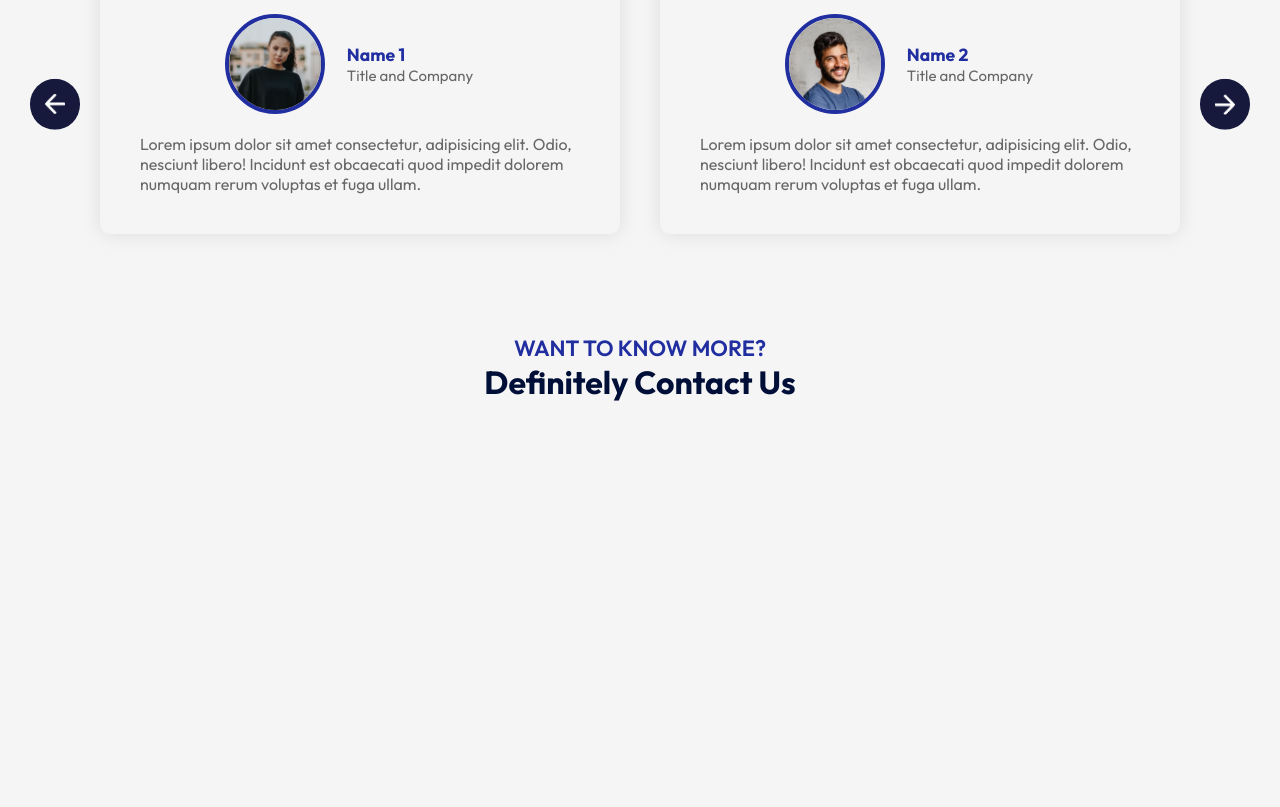
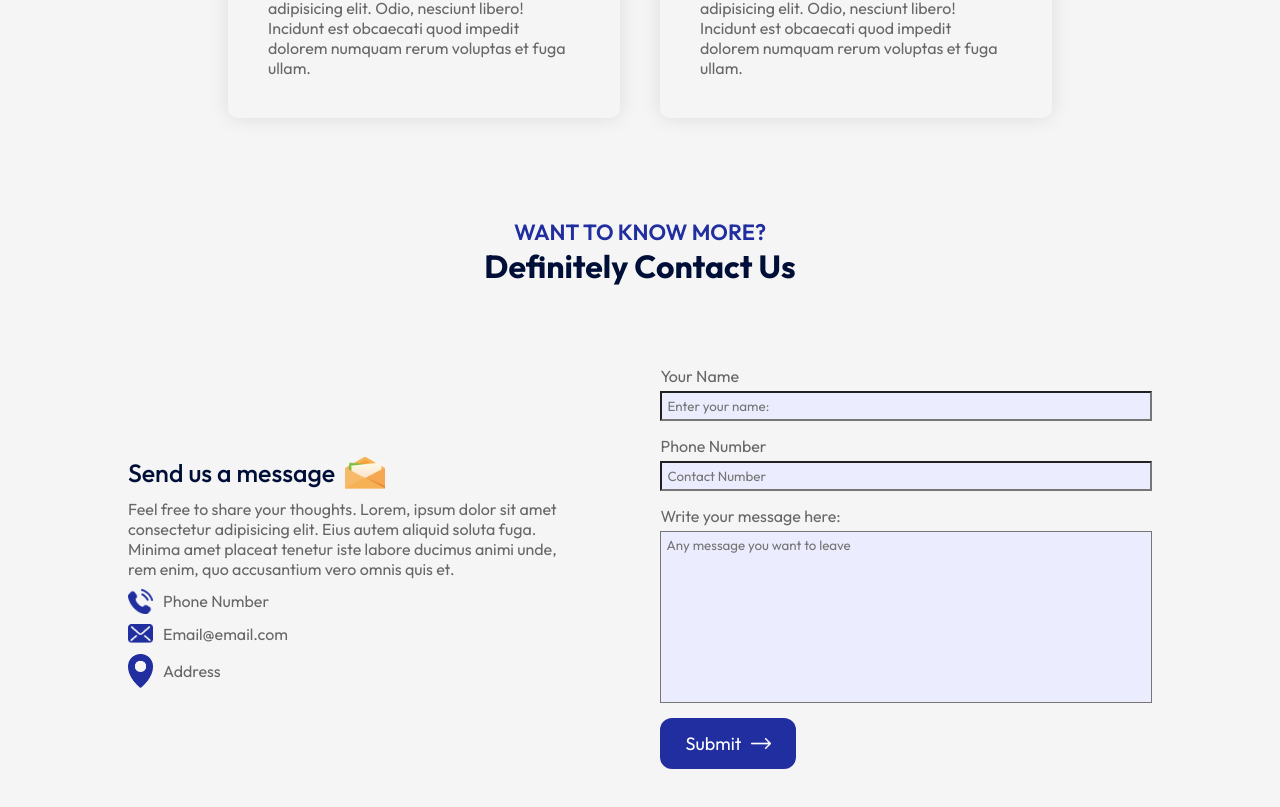
Before and after one commit to ashish5255/SchoolBuddy, a React (Vite) app: page / in a window 1280 px wide. Shown: the part 2804-3611 px from the top of the page. Before the commit the page ends 3236 px from the top, so only its background shows below. Built offline with nearby package versions, Linux system fonts and the light colour scheme.

Commit message:
Add contact section fix sizing

```diff
--- a/src/App.jsx
+++ b/src/App.jsx
@@ -6,6 +6,7 @@
 import About from "./components/About/About";
 import Campus from "./components/Campus/Campus";
 import Testimonials from "./components/Testimonials/Testimonials";
+import Contact from "./components/Contact/Contact";
 const App = () => {
   return (
     <div>
@@ -24,7 +25,9 @@
 
       <Title title1="Testimonials" title2="Words From Our Students" />
       <Testimonials />
+
       <Title title1="Want to know more?" title2="Definitely Contact Us" />
+      <Contact />
     </div>
   );
 };
--- a/src/components/About/About.css
+++ b/src/components/About/About.css
@@ -3,7 +3,7 @@
   display: flex;
   align-items: center;
   justify-content: space-between;
-  width: 90%;
+  width: 72%;
 }
 
 .about-left {
--- a/src/components/Campus/Campus.css
+++ b/src/components/Campus/Campus.css
@@ -1,6 +1,6 @@
 .campus {
   margin: 80px auto;
-  width: 90%;
+  width: 72%;
   text-align: center;
 }
 
--- /dev/null
+++ b/src/components/Contact/Contact.css
@@ -0,0 +1,60 @@
+.Contact {
+  margin: 80px auto;
+  display: flex;
+  align-content: center;
+  justify-content: space-between;
+  align-items: center;
+  width: 80%;
+}
+.contact-col {
+  flex-basis: 48%;
+  color: #676767;
+}
+.contact-col h3 {
+  color: #000f38;
+  font-weight: 500;
+  font-size: 25px;
+  display: flex;
+  align-items: center;
+  margin-bottom: 10px;
+}
+
+.contact-col h3 img {
+  width: 40px;
+  margin: 0 10px;
+}
+
+.contact-col p {
+  max-width: 450px;
+  list-style: 0.3;
+}
+
+.contact-col ul li {
+  display: flex;
+  align-items: center;
+  margin: 10px 0;
+}
+
+.contact-col ul li img {
+  width: 25px;
+  margin-right: 10px;
+}
+
+.btn-submit {
+  background-color: #000f38;
+}
+
+.Contact form input,
+.Contact form textarea {
+  display: block;
+  width: 100%;
+  background: #ebecfe;
+  padding: 5px;
+  margin: 5px 0 15px 0;
+  resize: none;
+}
+
+.contact-col span {
+  display: block;
+  margin: 20px 0;
+}
--- /dev/null
+++ b/src/components/Contact/Contact.jsx
@@ -0,0 +1,92 @@
+import React from "react";
+import "./Contact.css";
+import message_icon from "../../assets/msg-icon.png";
+import mail_icon from "../../assets/mail-icon.png";
+import phone_icon from "../../assets/phone-icon.png";
+import address_icon from "../../assets/location-icon.png";
+import white_arrow from "../../assets/white-arrow.png";
+const Contact = () => {
+  // the following script is added from web3 forms
+  const [result, setResult] = React.useState("");
+
+  const onSubmit = async (event) => {
+    event.preventDefault();
+    setResult("Sending....");
+    const formData = new FormData(event.target);
+
+    formData.append("access_key", "22375032-f055-4474-ae2c-f6f41b6bd645");
+
+    const response = await fetch("https://api.web3forms.com/submit", {
+      method: "POST",
+      body: formData,
+    });
+
+    const data = await response.json();
+
+    if (data.success) {
+      setResult("Form Submitted Successfully");
+      event.target.reset();
+    } else {
+      console.log("Error", data);
+      setResult(data.message);
+    }
+  };
+  //end of web3
+
+  return (
+    <div className="Contact">
+      {/* Creating 2 columns, first for contact details and second for form */}
+      <div className="contact-col">
+        <h3>
+          Send us a message <img src={message_icon} alt="" />
+        </h3>
+        <p>
+          Feel free to share your thoughts. Lorem, ipsum dolor sit amet
+          consectetur adipisicing elit. Eius autem aliquid soluta fuga. Minima
+          amet placeat tenetur iste labore ducimus animi unde, rem enim, quo
+          accusantium vero omnis quis et.
+        </p>
+        <ul>
+          <li>
+            <img src={phone_icon} alt="" />
+            Phone Number
+          </li>
+          <li>
+            <img src={mail_icon} alt="" />
+            Email@email.com
+          </li>
+          <li>
+            <img src={address_icon} alt="" />
+            Address
+          </li>
+        </ul>
+      </div>
+
+      {/* React Form */}
+      <div className="contact-col">
+        <form onSubmit={onSubmit} action="">
+          <label htmlFor=""> Your Name</label>
+          <input type="text" name="name" placeholder="Enter your name:" />
+          <label htmlFor="">Phone Number</label>
+          <input type="text" name="phone" placeholder="Contact Number" />
+          <label htmlFor="">Write your message here:</label>
+          <textarea
+            name="message"
+            id=""
+            rows="10"
+            cols="30"
+            placeholder="Any message you want to leave"
+          ></textarea>
+
+          <button type="submit" className="btn dark-btn">
+            Submit <img src={white_arrow} alt="" />
+          </button>
+        </form>
+
+        <span>{result}</span>
+      </div>
+    </div>
+  );
+};
+
+export default Contact;
--- a/src/components/Testimonials/Testimonials.css
+++ b/src/components/Testimonials/Testimonials.css
@@ -2,13 +2,14 @@
   margin: 80px auto;
   padding: 0 80px;
   position: relative;
+  width: 80%;
 }
 
 .next-btn {
   background: rgb(22, 24, 60);
   position: absolute;
   top: 50%;
-  right: 30px;
+  right: 0;
   transform: translateY(-50%);
   padding: 15px;
   width: 50px;
@@ -20,7 +21,7 @@
   background: rgb(22, 24, 60);
   position: absolute;
   top: 50%;
-  left: 30px;
+  left: 0;
   transform: translateY(-50%);
   padding: 15px;
   width: 50px;
```
